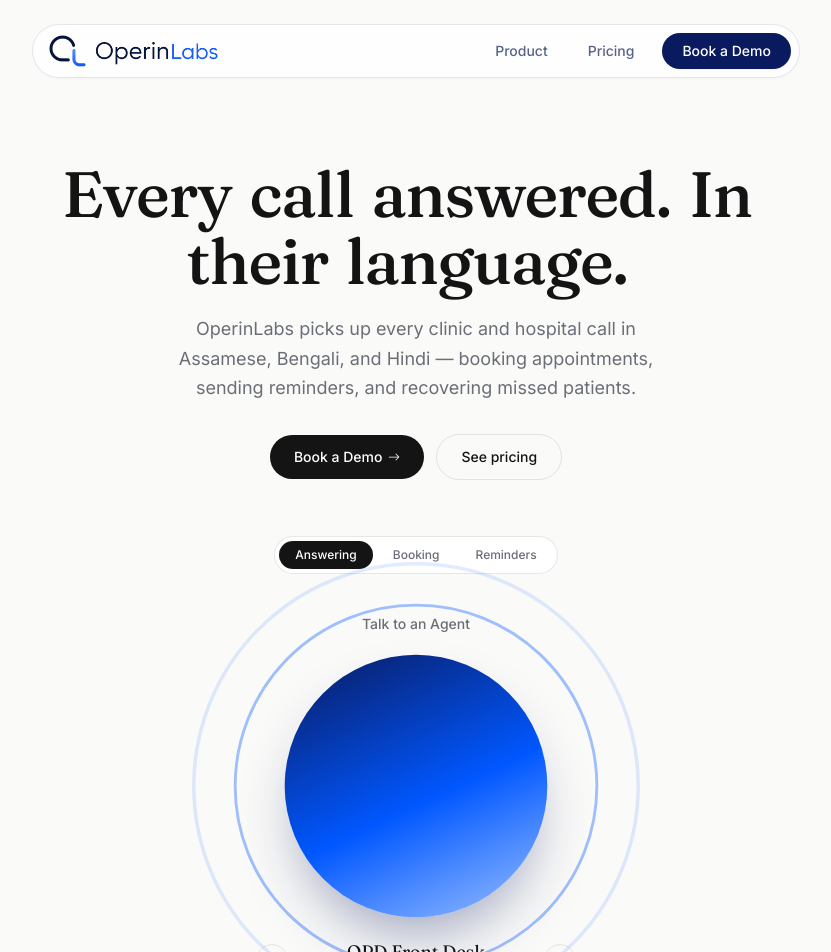
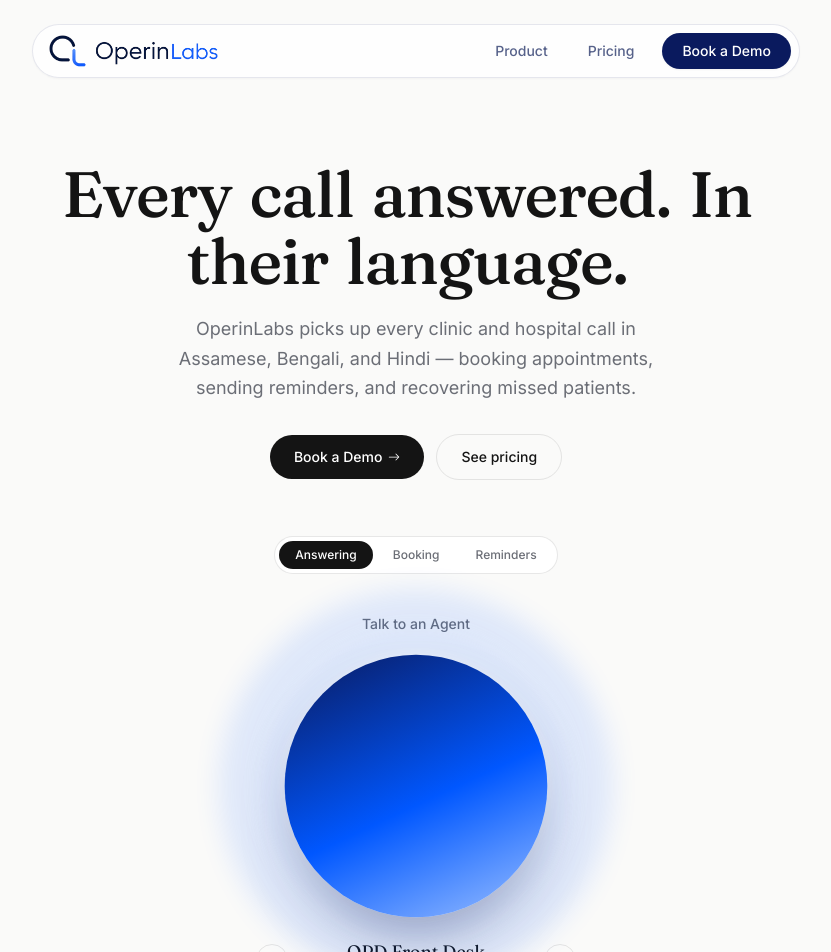
Before and after one commit to OperinLabs/OperinLabs-Landing-Page, a React (Vite) app: page / in a window 1280 px wide. Shown: the top 952 px of the page, without its empty margins (224-1055 px from the left). Built offline with nearby package versions, Linux system fonts and the light colour scheme.

Commit message:
Update VoiceOrb.tsx

```diff
--- a/src/components/VoiceOrb.tsx
+++ b/src/components/VoiceOrb.tsx
@@ -27,18 +27,21 @@ export default function VoiceOrb({ onStart }: VoiceOrbProps) {
 
       <div className="relative mt-6 flex h-56 w-56 items-center justify-center sm:h-64 sm:w-64">
         {/* Expanding sonar pulse rings */}
-        {[0, 1, 2].map((i) => (
+        {[0, 1].map((i) => (
           <motion.span
             key={i}
-            className="absolute inset-0 rounded-full border-2"
-            style={{ borderColor: "#0057FF" }}
-            initial={{ scale: 1, opacity: 0.7 }}
-            animate={{ scale: [1, 1.9], opacity: [0.7, 0] }}
+            className="absolute inset-0 rounded-full border-[14px] blur-md"
+            style={{ borderColor: "rgba(0,87,255,0.45)" }}
+            animate={{
+              scale: [1, 1.45, 1.9],
+              opacity: [0.55, 0.5, 0],
+            }}
             transition={{
-              duration: 3,
+              duration: 3.6,
+              times: [0, 0.65, 1],
               repeat: Infinity,
               ease: "easeOut",
-              delay: i * 1,
+              delay: i * 1.8,
             }}
             aria-hidden="true"
           />
```
